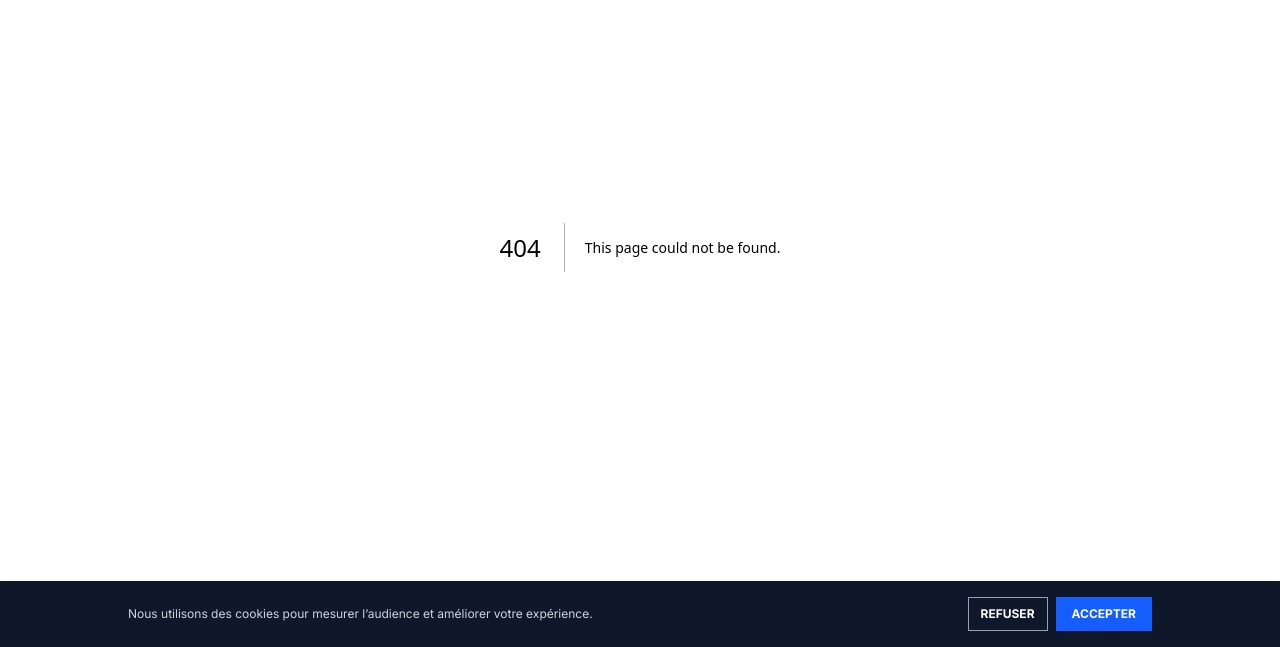
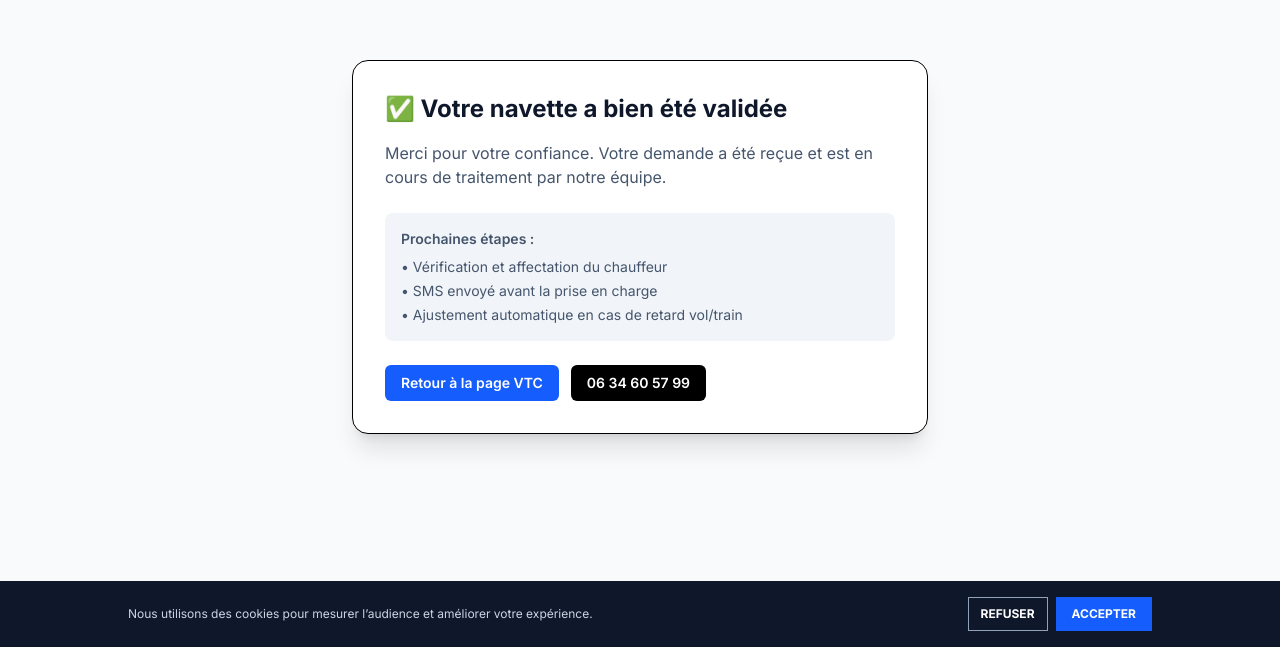
Before and after one commit to LocaSmart45/MapetransLD-, a Next.js app in the folder mapetrans/: page /vtc/validation-navette in a window 1280 px wide. Before the commit this address had no page. Shown: the part 153-800 px from the top of the page. Built offline with nearby package versions, Linux system fonts and the light colour scheme.

Commit message:
Implement validation page for navette confirmation

```diff
--- /dev/null
+++ b/mapetrans/src/app/vtc/validation-navette/page.tsx
@@ -0,0 +1,69 @@
+"use client";
+
+import { useEffect } from "react";
+import { useSearchParams } from "next/navigation";
+
+export default function ValidationNavettePage() {
+  const searchParams = useSearchParams();
+  const id = searchParams.get("id");
+
+  useEffect(() => {
+    if (!id) return;
+
+    fetch("https://hook.eu1.make.com/jvtjryr41f7ibo7gj3iex3bsf09buolv", {
+      method: "POST",
+      headers: {
+        "Content-Type": "application/json",
+      },
+      body: JSON.stringify({ id }),
+    })
+      .then((res) => {
+        console.log("Webhook envoyé :", res.status);
+      })
+      .catch((err) => {
+        console.error("Erreur webhook :", err);
+      });
+  }, [id]);
+
+  return (
+    <div className="min-h-screen flex items-center justify-center bg-slate-50 p-6">
+      <div className="max-w-xl w-full bg-white rounded-2xl shadow-xl p-8 border">
+        <h1 className="text-2xl font-bold mb-4 text-slate-900">
+          ✅ Votre navette a bien été validée
+        </h1>
+
+        <p className="text-slate-600 mb-6">
+          Merci pour votre confiance. Votre demande a été reçue et est en cours
+          de traitement par notre équipe.
+        </p>
+
+        <div className="bg-slate-100 rounded-lg p-4 mb-6 text-sm text-slate-600">
+          <p className="font-semibold mb-2">
+            Prochaines étapes :
+          </p>
+          <ul className="space-y-1">
+            <li>• Vérification et affectation du chauffeur</li>
+            <li>• SMS envoyé avant la prise en charge</li>
+            <li>• Ajustement automatique en cas de retard vol/train</li>
+          </ul>
+        </div>
+
+        <div className="flex gap-3">
+          <a
+            href="/vtc"
+            className="bg-blue-600 text-white px-4 py-2 rounded-md font-semibold text-sm"
+          >
+            Retour à la page VTC
+          </a>
+
+          <a
+            href="tel:+33634605799"
+            className="bg-black text-white px-4 py-2 rounded-md font-semibold text-sm"
+          >
+            06 34 60 57 99
+          </a>
+        </div>
+      </div>
+    </div>
+  );
+}
```
Also changed, not shown: 1 other file (tests, documents, lock files or other folders).
